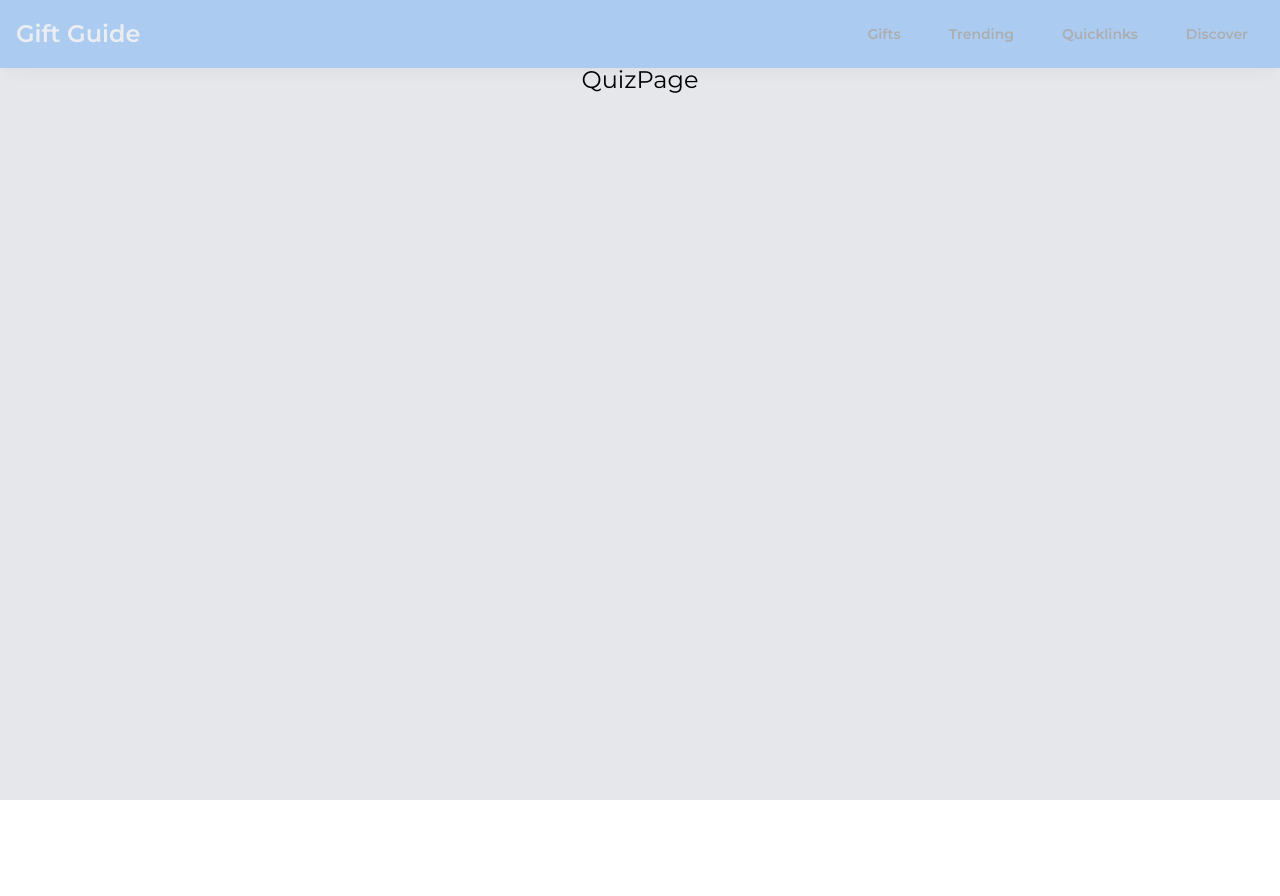
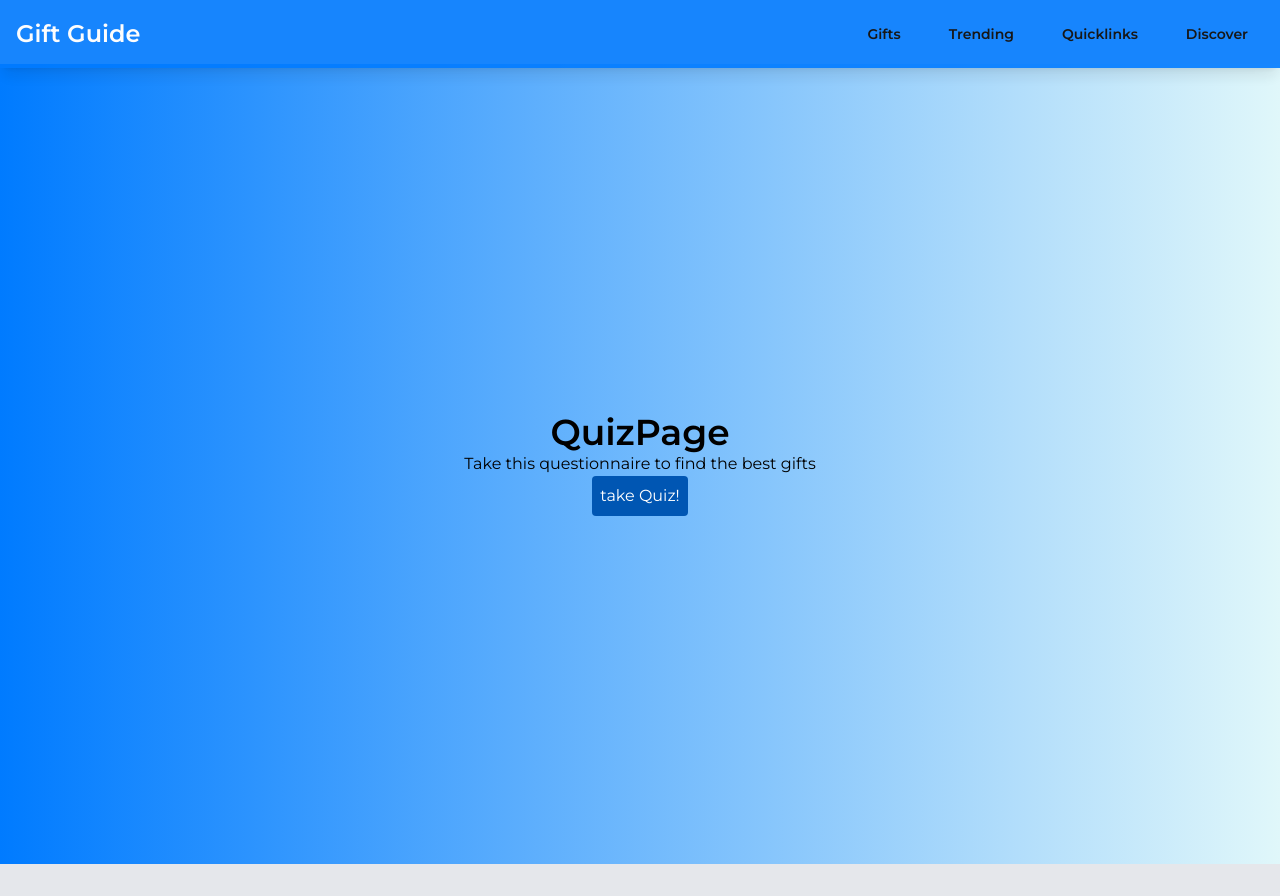
Before and after one commit to edm1001/gift-guru, a React (Vite) app in the folder frontend/: page /quiz in a window 1280 px wide. Before the commit the page ends 800 px from the top, so only its background shows below. Built offline with nearby package versions, Linux system fonts and the light colour scheme.

Commit message:
init quiz page

```diff
--- a/frontend/src/components/Navbar.jsx
+++ b/frontend/src/components/Navbar.jsx
@@ -9,7 +9,7 @@ function Navbar() {
     setIsOpen(!isOpen);
   };
   return (
-    <div className="fixed bg-blue top-0 left-0 right-0  p-4 z-50 shadow-lg opacity-25">
+    <div className="fixed bg-blue top-0 left-0 right-0  p-4 z-50 shadow-lg opacity-90">
       <div className="flex justify-between items-center">
         <div className="text-white font-bold text-2xl"><Link to="/">Gift Guide</Link></div>
         <div className="sm:hidden">
--- /dev/null
+++ b/frontend/src/pages/ProductPage.jsx
@@ -0,0 +1,15 @@
+import { useParams } from "react-router"
+
+const ProductPage = () => {
+  const {productId} = useParams();
+// TODO: fetch data from user picked product
+  return (
+    <div className="text-black flex justify-center">
+      <h2>Product Details</h2>
+      <p>Product ID: {productId}</p>
+      {/* Render product details based on fetched data */}
+    </div>
+  )
+}
+
+export default ProductPage
--- a/frontend/src/pages/QuizPage.jsx
+++ b/frontend/src/pages/QuizPage.jsx
@@ -1,9 +1,13 @@
 // TODO: build quiz page that results in items that fit the client
 const QuizPage = () => {
   return (
-    <div className="bg-gray-200 min-h-screen pt-16 pb-8">
-    <h3 className="text-center text-black text-2xl">QuizPage</h3>
-    </div>
+    <section className="bg-gray-200 min-h-screen pt-16 pb-8 text-center">
+      <div className="bg-gradient-to-r from-blue to-lightblue h-screen flex flex-col justify-center items-center">
+    <h2 className="text-center text-black text-4xl font-semibold">QuizPage</h2>
+    <p> Take this questionnaire to find the best gifts</p>
+    <button className="bg-darkblue text-white p-2 rounded "> take Quiz!</button>
+      </div>
+    </section>
   )
 }
 
```
